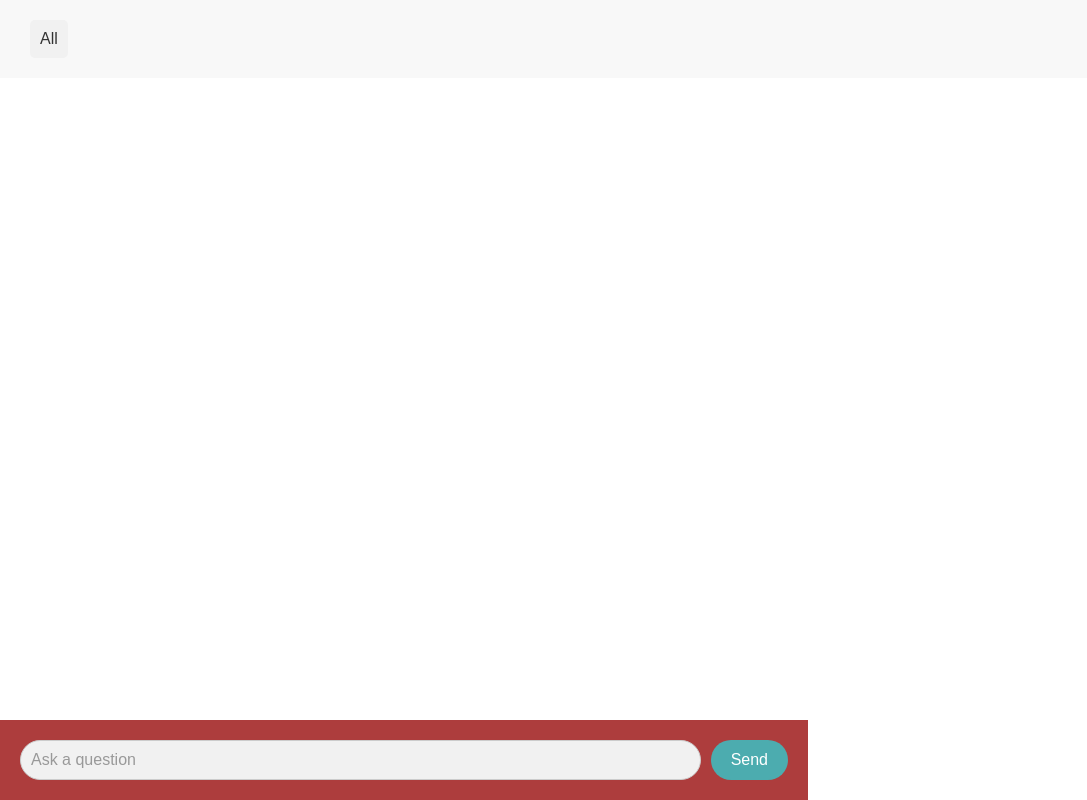
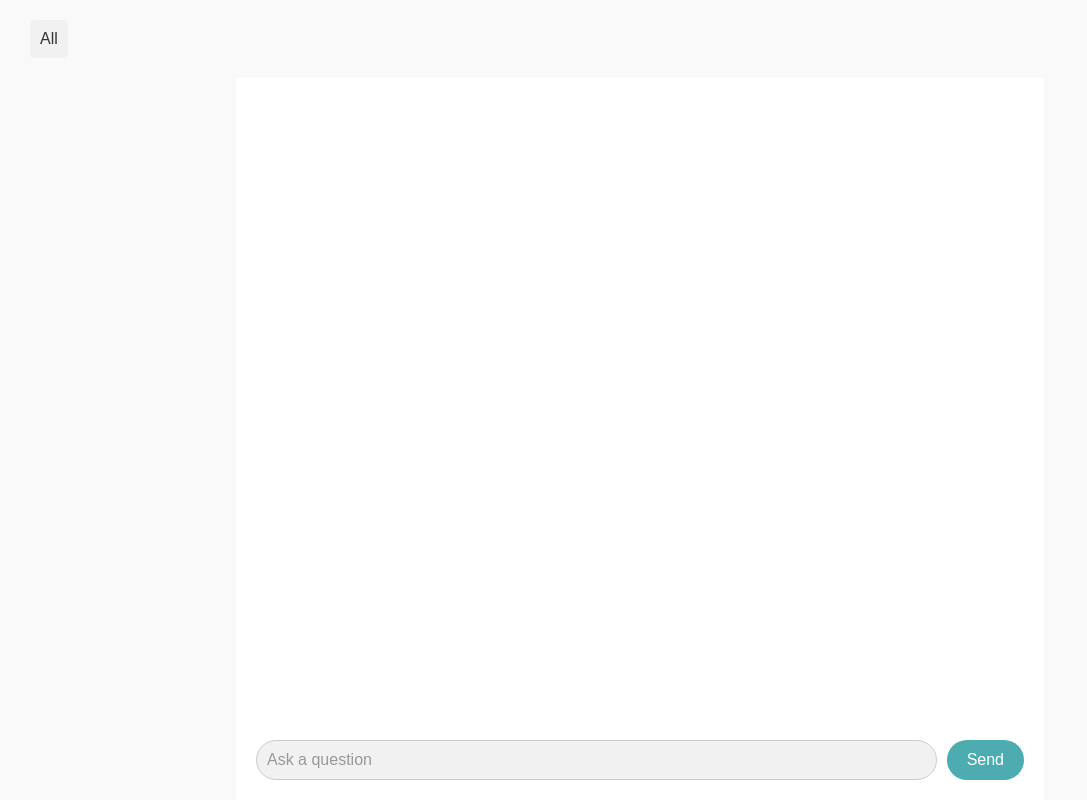
Before and after one commit to Darkri-X/GovHack_2024_MaroochyDooer, a plain HTML site: page src/app/index.html in a window 1280 px wide. Shown: the whole page, without its empty margins (0-1087 px from the left). Drawn offline with Linux system fonts and the light colour scheme.

Commit message:
small updates to html file

```diff
--- a/src/app/index.html
+++ b/src/app/index.html
@@ -9,7 +9,7 @@
 
 </head>
 <body>
-
+    <div>
         <div class="dropdown">
             <button class="dropbtn">All</button>
             <div class="dropdown-content">
@@ -19,18 +19,19 @@
                 <a href="#">Moreton Bay Council</a>
             </div>
         </div>
+    </div>
 
 
     <div class="chat-area" id="chat-area"></div>
 
-    <div class="total-input-area">
-        <div class="input-area">
-            <input type="text" id="user-input" placeholder="Ask a question">
-            <button onclick="sendMessage()">Send</button>
+        <div>
+            <div class="container">
+                <div class="input-area">
+                    <input type="text" id="user-input" placeholder="Ask a question">
+                    <button onclick="sendMessage()">Send</button>
+                </div>
+            </div>
         </div>
-    </div>
-
-
 
     <script>
         function sendMessage() {
--- a/src/app/styles.css
+++ b/src/app/styles.css
@@ -1,6 +1,6 @@
 body {
     font-family: Arial, sans-serif;
-    background-color: #f8f8f8;
+    background-color: #f9f9f9;
     margin: 0;
     padding: 0;
     display: flex;
@@ -48,11 +48,15 @@ body {
     display: block;
 }
 
-.total-input-area {
+.container {
     display: block;
-    background-color: #fff;
 }
 
+.large-container {
+    display: block;
+    margin: auto;
+    background-color: #000000;
+}
 
 
 .chat-area {
@@ -60,13 +64,18 @@ body {
     overflow-y: auto;
     padding: 20px;
     background-color: #fff;
+    width: 60%;
+    margin: auto;
+
 }
 
 .input-area {
     display: flex;
     padding: 20px;
-    background-color: #ad3d3d;
+    background-color: #fff;
     width: 60%;
+    margin: auto;
+
 }
 
 #user-input {
```
